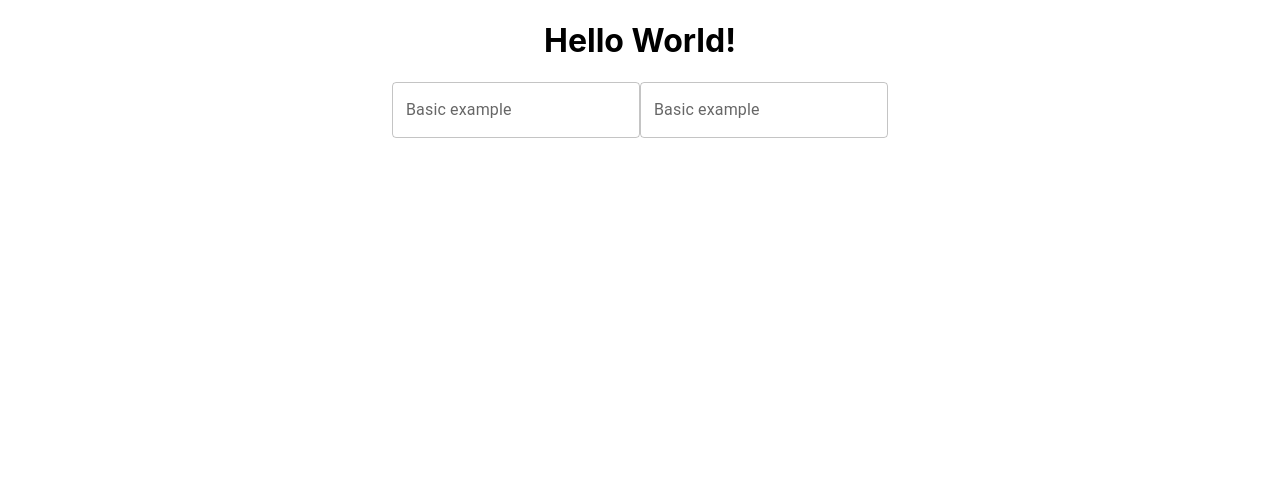
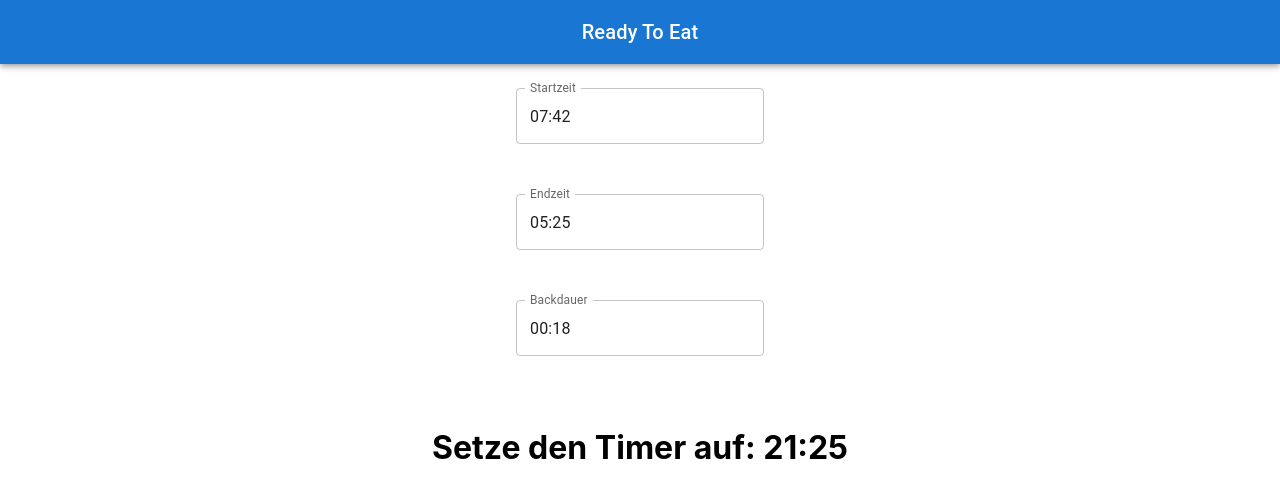
Before and after one commit to erewl/ready-to-eat, a React (Create React App) app: page / in a window 1280 px wide. Shown: the top 498 px of the page. Built offline with nearby package versions, Linux system fonts and the light colour scheme.

Commit message:
Proper time pickers and calculation logic

```diff
--- a/src/App.js
+++ b/src/App.js
@@ -1,36 +1,103 @@
 import './App.css';
 
+import addDays from 'date-fns/addDays';
 import React from 'react';
 import TextField from '@mui/material/TextField';
 import { AdapterDateFns } from '@mui/x-date-pickers/AdapterDateFns';
 import { LocalizationProvider } from '@mui/x-date-pickers/LocalizationProvider';
 import { TimePicker } from '@mui/x-date-pickers/TimePicker';
-
+import AppBar from '@mui/material/AppBar';
+import Box from '@mui/material/Box';
+import Toolbar from '@mui/material/Toolbar';
+import Typography from '@mui/material/Typography';
 
 function App() {
-  const [value, setValue] = React.useState(null);
+  const [start, setStart] = React.useState(new Date());
+
+  let initialEndTime = new Date()
+  initialEndTime.setMinutes(25)
+  initialEndTime.setHours(5)
+  const [end, setEnd] = React.useState(initialEndTime);
+
+  let initialTime = new Date()
+  initialTime.setMinutes(18)
+  initialTime.setHours(0)
+  const [value, setValue] = React.useState(initialTime);
+
+  function createDurationTimer() {
+    let newEnd = end;
+    if (end.getHours() < start.getHours()) {
+      newEnd = addDays(end, 1)
+    }
+    var ms = newEnd - start - value.getHours() * 60 * 60 * 1000 - value.getMinutes() * 60 * 1000;
+    let hours = Math.floor(ms / (1000 * 60 * 60));
+    let minutes = Math.floor((ms - hours * 1000 * 60 * 60) / 60000);
+    return hours + ':' + minutes;
+  }
 
   return (
     <LocalizationProvider dateAdapter={AdapterDateFns}>
       <div className="App">
-        <h1> Hello World!</h1>
+        <AppBar position="static">
+          <Toolbar>
+            <Typography variant="h6" component="div" sx={{ flexGrow: 1 }}>
+              Ready To Eat
+            </Typography>
+          </Toolbar>
+        </AppBar>
+
+        <Box sx={{
+          minHeight: '50vh',
+          display: 'flex',
+          flexDirection: 'column',
+          justifyContent: 'space-between',
+          alignItems: 'center',
+          p: 2,
+          m: 1,
+        }}>
+
 
           <TimePicker
-          label="Basic example"
+            ampm={false}
+            label="Startzeit"
+            value={start}
+            onChange={(newValue) => {
+              setStart(newValue);
+              // setTimerSetting(createDurationTimer())
+            }}
+            renderInput={(params) => <TextField {...params} />}
+          />
+
+
+          <TimePicker
+            ampm={false}
+            label="Endzeit"
+            value={end}
+            onChange={(newValue) => {
+              setEnd(newValue);
+              // setTimerSetting(createDurationTimer())
+            }}
+            renderInput={(params) => <TextField {...params} />}
+          />
+
+          <TimePicker
+            ampm={false}
+            views={['hours', 'minutes']}
+            inputFormat="HH:mm"
+            mask="__:__"
+            label="Backdauer"
             value={value}
             onChange={(newValue) => {
               setValue(newValue);
+              // setTimerSetting(createDurationTimer())
             }}
             renderInput={(params) => <TextField {...params} />}
           />
-        <TimePicker
-          label="Basic example"
-          value={value}
-          onChange={(newValue) => {
-            setValue(newValue);
-          }}
-          renderInput={(params) => <TextField {...params} />}
-        />
+
+          <h1>Setze den Timer auf: {createDurationTimer()}</h1>
+
+        </Box>
+
       </div>
     </LocalizationProvider >
   );
```
Lines whose indentation alone changed are shown as unchanged.
